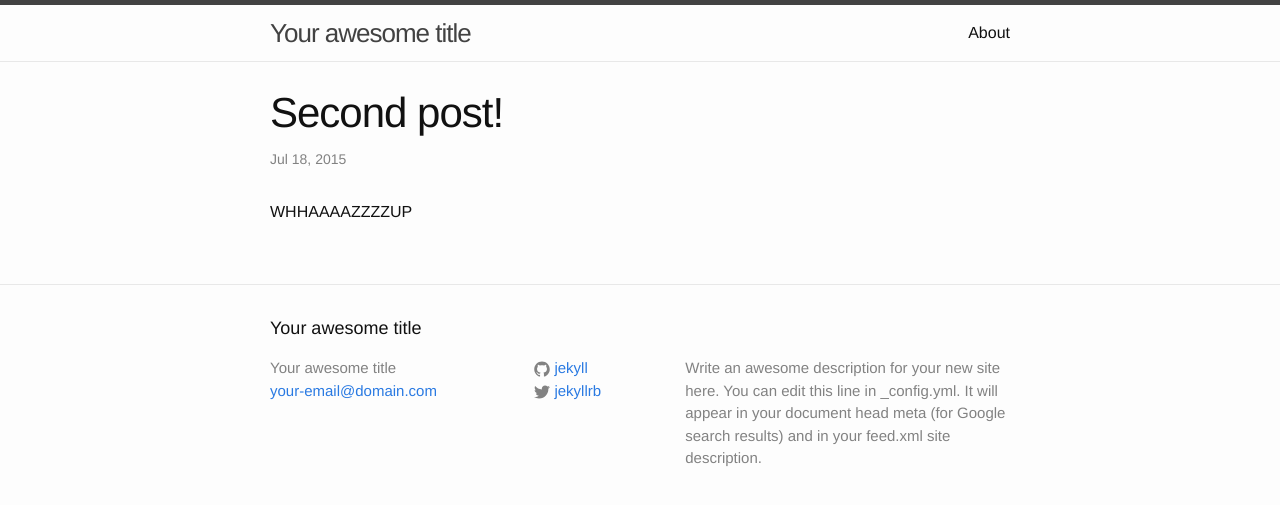
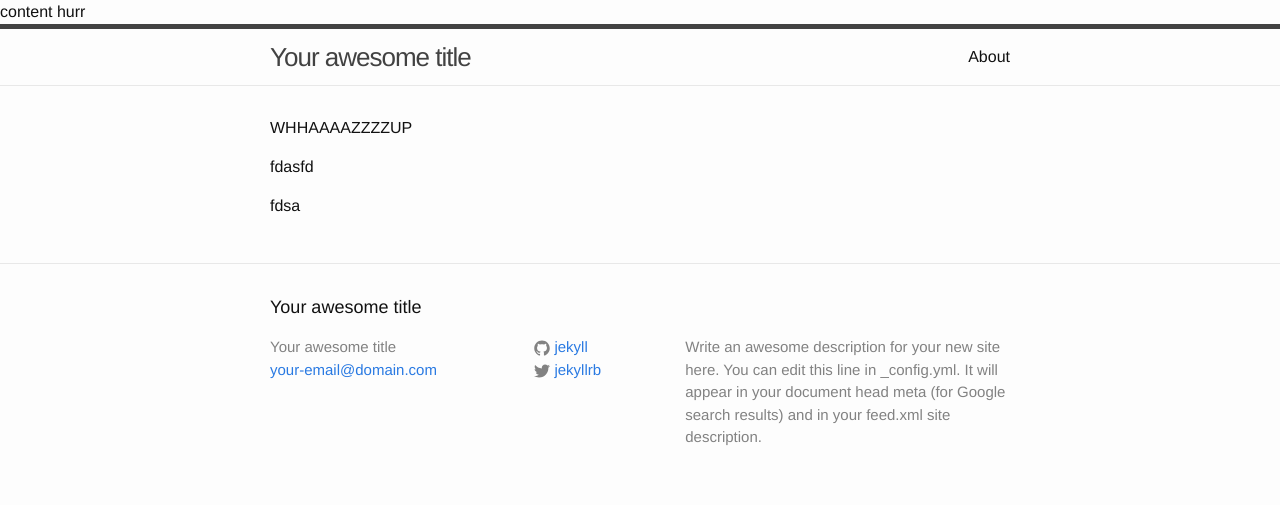
Before and after one commit to dclearw/dclearw.github.io, a Jekyll site: the page built from _posts/2015-07-18-second-post.markdown, in a window 1280 px wide. Shown: the top 505 px of the page. Built offline with Jekyll 4.4.1, drawn with Linux system fonts in a browser that asks for light colours.

Commit message:
Changed layout to post2

```diff
--- a/_config.yml
+++ b/_config.yml
@@ -6,9 +6,15 @@ description: > # this means to ignore newlines until "baseurl:"
   line in _config.yml. It will appear in your document head meta (for
   Google search results) and in your feed.xml site description.
 baseurl: "" # the subpath of your site, e.g. /blog/
-url: "http://yourdomain.com" # the base hostname & protocol for your site
+url: "http://localhost:4000" # the base hostname & protocol for your site
 twitter_username: jekyllrb
 github_username:  jekyll
-
+defaults:
+  -
+    scope:
+      path: "" # an empty string here means all files in the project
+      type: "posts" # previously `post` in Jekyll 2.2.
+    values:
+      layout: "default2"
 # Build settings
 markdown: kramdown
--- /dev/null
+++ b/_layouts/default2.html
@@ -0,0 +1,20 @@
+<!DOCTYPE html>
+<html>
+
+  {% include head.html %}
+
+  <body>
+    content hurr
+	{% include header.html %}
+
+    <div class="page-content">
+      <div class="wrapper">
+	    {{ content }}
+      </div>
+    </div>
+
+    {% include footer.html %}
+
+  </body>
+
+</html>
--- a/_posts/2015-07-17-thir.markdown
+++ b/_posts/2015-07-17-thir.markdown
@@ -1,5 +1,4 @@
 ---
-layout: post
 title:  "Thir post!"
 date:   2015-07-17 11:06:14
 categories: jekyll update
--- a/_posts/2015-07-18-second-post.markdown
+++ b/_posts/2015-07-18-second-post.markdown
@@ -1,7 +1,10 @@
 ---
-layout: post
 title:  "Second post!"
 date:   2015-07-18 11:06:14
 categories: jekyll update
 ---
 WHHAAAAZZZZUP
+
+fdasfd
+
+fdsa
--- a/_posts/2015-07-19-welcome-to-jekyll.markdown
+++ b/_posts/2015-07-19-welcome-to-jekyll.markdown
@@ -1,5 +1,4 @@
 ---
-layout: post
 title:  "Welcome to Jekyll!"
 date:   2015-07-19 11:06:14
 categories: jekyll update
--- a/_posts/2015-07-25-welcome-to-jekyll.markdown
+++ b/_posts/2015-07-25-welcome-to-jekyll.markdown
@@ -1,5 +1,4 @@
 ---
-layout: post
 title:  "Welcome to Jekyll!"
 date:   2015-07-25 18:25:12
 categories: jekyll update
```
Also changed, not shown: _layouts/post2.html (added, +15 -0 lines).
